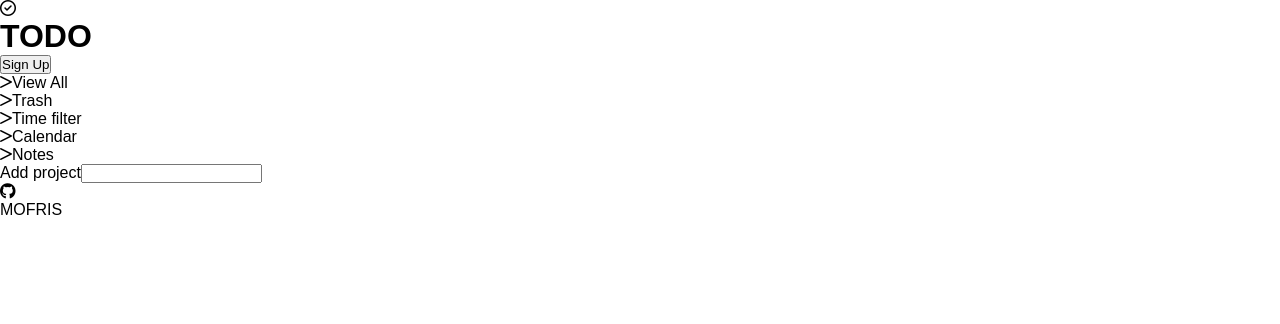
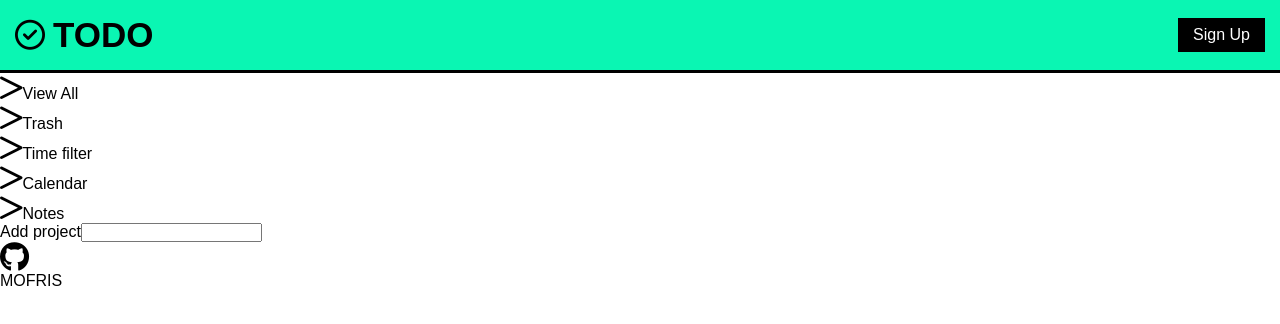
Before and after one commit to plzusername/odin_todo_list, a website built with webpack: page src/index.html in a window 1280 px wide. Built offline with nearby package versions, Linux system fonts and the light colour scheme.

Commit message:
Complete header section styles

```diff
--- a/src/modules/Styles/style-modules/header.css
+++ b/src/modules/Styles/style-modules/header.css
@@ -1 +1,37 @@
 @import url('../root-variables.css');
+
+.header-section{
+    background-color:var(--header-background-color) ;
+    display: flex;
+    justify-content: space-between;
+    padding: var(--header-padding);
+    border-bottom: var(--header-border-bottom-size) solid black;
+}
+
+.header-section h1{
+    font-size: var(--header-size);
+    font-weight:bold;
+}
+
+.logo-section{
+    display: flex;
+    align-items: center;
+    gap:var(--logo-gap);
+}
+
+i{
+    font-size: var(--icon-size);
+}
+
+button{
+    color: white;
+    background-color: black;
+    border: none;
+    align-self: center;
+    padding:var(--signUp-top-padding) var(--signUp-right-padding) ;
+    font-size: var(--button-font-size);
+}
+
+button:hover{
+    cursor: pointer;
+}
```
